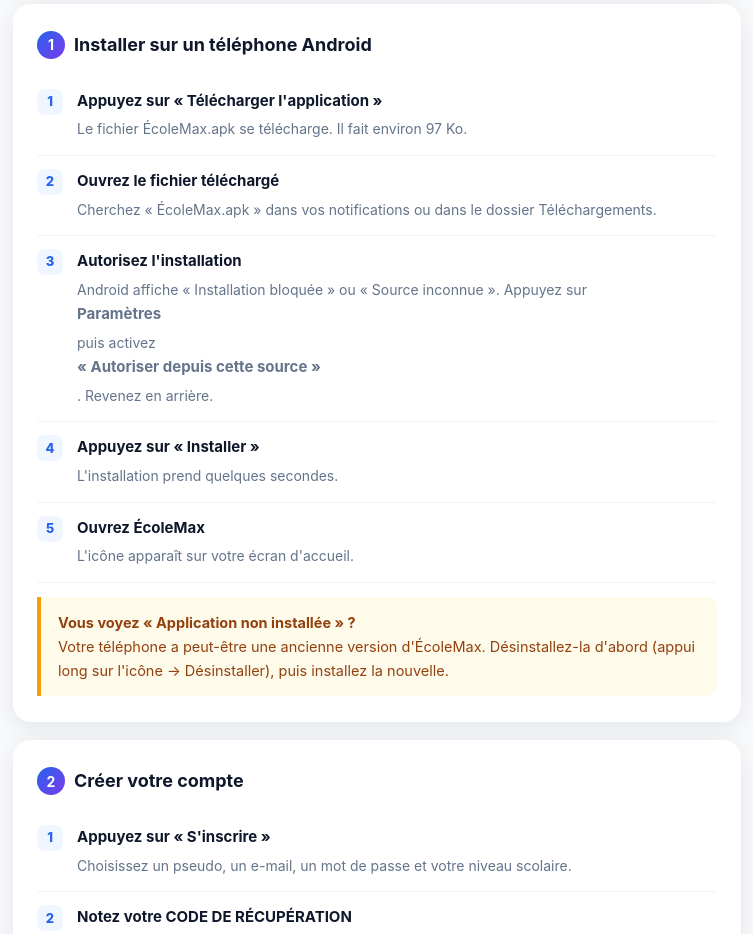
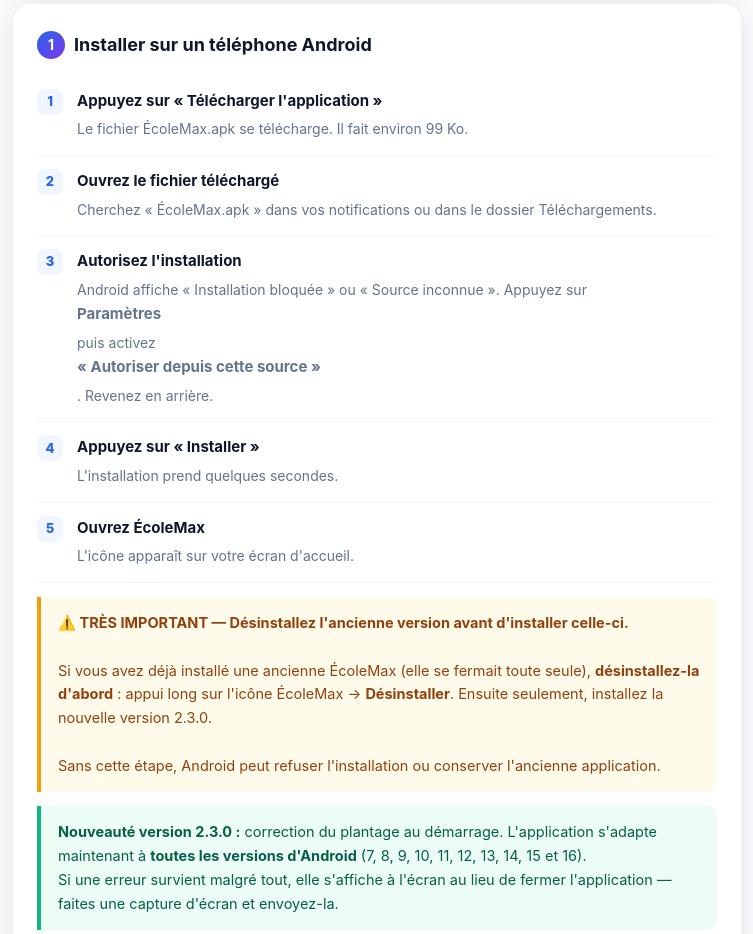
Before and after one commit to sycheikhcorp-source/ecolemax-deploy, a plain HTML site: page projet/telecharger.html in a window 1280 px wide. Shown: the part 600-1534 px from the top of the page, without its empty margins (263-1016 px from the left). Drawn offline with Linux system fonts and the light colour scheme.

Commit message:
📲 Page installation : désinstallation préalable + note version 2.3.0

```diff
--- a/projet/telecharger.html
+++ b/projet/telecharger.html
@@ -65,7 +65,7 @@
 
   <div class="card">
     <a class="btn" href="/EcoleMax.apk" download>Télécharger l'application (Android)</a>
-    <p class="info">Version 2.2.0 · 97 Ko · Android 7 et supérieur</p>
+    <p class="info">Version 2.3.0 · 99 Ko · Android 7 et supérieur</p>
 
     <div style="text-align:center;margin-top:16px">
       <span class="badge">✓ Installable sur tous les Android récents</span>
@@ -87,7 +87,7 @@
     <div class="step">
       <div class="num">1</div>
       <div class="txt"><strong>Appuyez sur « Télécharger l'application »</strong>
-        <span>Le fichier ÉcoleMax.apk se télécharge. Il fait environ 97 Ko.</span></div>
+        <span>Le fichier ÉcoleMax.apk se télécharge. Il fait environ 99 Ko.</span></div>
     </div>
     <div class="step">
       <div class="num">2</div>
@@ -113,9 +113,20 @@
     </div>
 
     <div class="warn">
-      <strong>Vous voyez « Application non installée » ?</strong><br>
-      Votre téléphone a peut-être une ancienne version d'ÉcoleMax. Désinstallez-la d'abord
-      (appui long sur l'icône → Désinstaller), puis installez la nouvelle.
+      <strong>⚠️ TRÈS IMPORTANT — Désinstallez l'ancienne version avant d'installer celle-ci.</strong><br><br>
+      Si vous avez déjà installé une ancienne ÉcoleMax (elle se fermait toute seule),
+      <strong>désinstallez-la d'abord</strong> : appui long sur l'icône ÉcoleMax →
+      <strong>Désinstaller</strong>. Ensuite seulement, installez la nouvelle version 2.3.0.
+      <br><br>
+      Sans cette étape, Android peut refuser l'installation ou conserver l'ancienne application.
+    </div>
+
+    <div class="ok">
+      <strong>Nouveauté version 2.3.0 :</strong> correction du plantage au démarrage.
+      L'application s'adapte maintenant à <strong>toutes les versions d'Android</strong>
+      (7, 8, 9, 10, 11, 12, 13, 14, 15 et 16).<br>
+      Si une erreur survient malgré tout, elle s'affiche à l'écran au lieu de fermer
+      l'application — faites une capture d'écran et envoyez-la.
     </div>
   </div>
 
@@ -190,8 +201,8 @@
   <div class="card">
     <h2><span class="n">5</span> Fiche technique</h2>
     <table>
-      <tr><td>Version</td><td>2.2.0</td></tr>
-      <tr><td>Taille du fichier</td><td>97 Ko</td></tr>
+      <tr><td>Version</td><td>2.3.0</td></tr>
+      <tr><td>Taille du fichier</td><td>99 Ko</td></tr>
       <tr><td>Android minimum</td><td>7.0 (2016) et supérieur</td></tr>
       <tr><td>Android cible</td><td>16 (2026)</td></tr>
       <tr><td>Permission demandée</td><td>Internet uniquement</td></tr>
```
Also changed, not shown: telecharger.html (+18 -7 lines).
